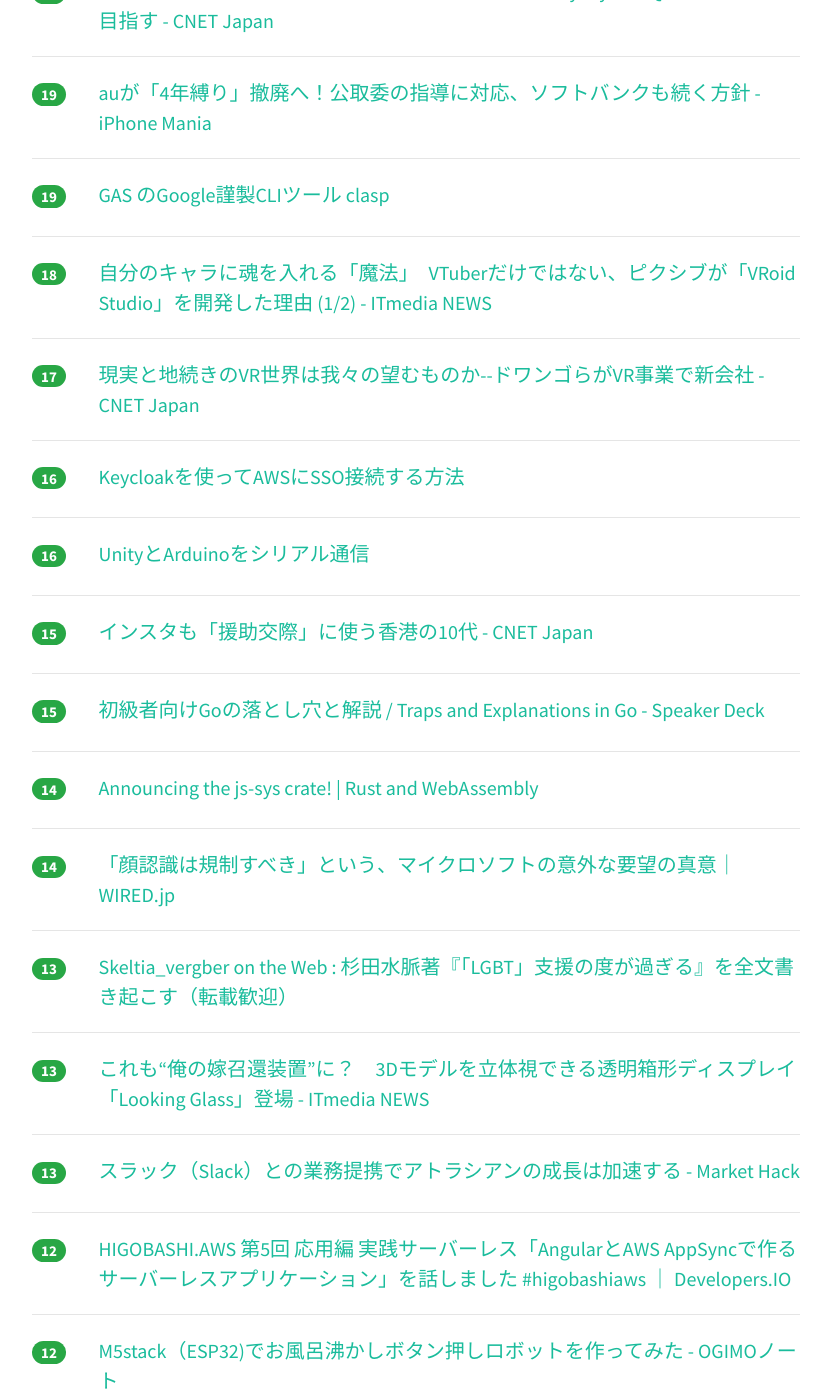
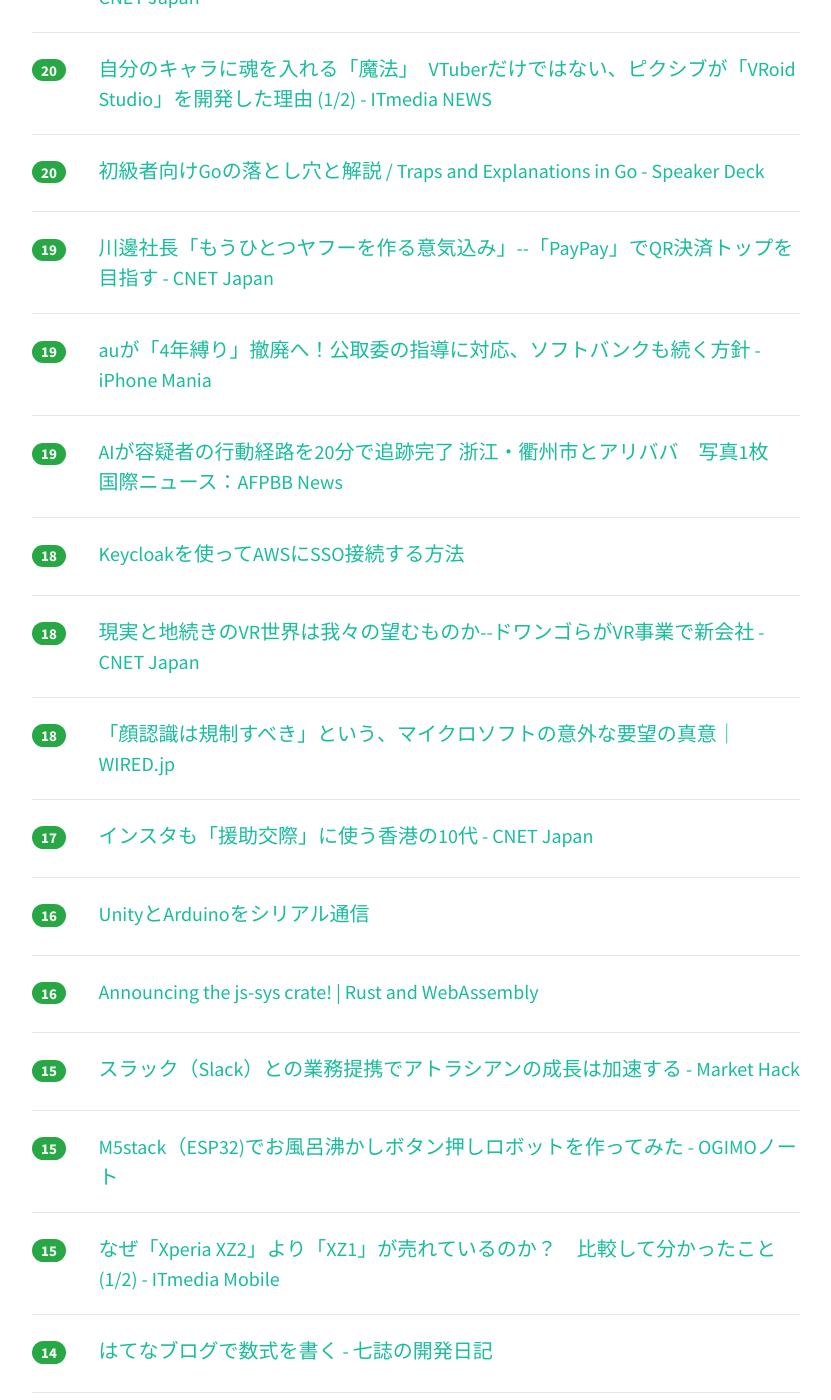
Before and after one commit to yatta47/hatena-matome-site, a Jekyll site: the page built from _posts/2018-07-28-hatena.md, in a window 1280 px wide and 1400 px high, scrolled down 1444 px. Shown: the whole window, without its empty margins (224-1055 px from the left). Built offline with Jekyll 4.4.1, drawn with Linux system fonts in a browser that asks for light colours; nearby versions of some CDN libraries; some of the changed text lies outside the part shown.

Commit message:
Updated 2018-07-28

```diff
--- a/_posts/2018-07-28-hatena.md
+++ b/_posts/2018-07-28-hatena.md
@@ -1,64 +1,79 @@
 ---
 layout: post
 title:  "2018-07-28 はてぶIT"
-date:   2018-07-28 13:01:51
+date:   2018-07-28 14:01:55
 tags: [it-hotentry]
 ---
-46 件のデータあり
+48 件のデータあり
 
 <hr><div class="row">
-<div class="col-1"><span class="badge badge-pill badge-success h2">177</span></div>
+<div class="col-1"><span class="badge badge-pill badge-success h2">184</span></div>
 <div class="col-11"><a href='http://twitter.com/HiromitsuTakagi/status/1022834429356531712' target='_blank'>Hiromitsu Takagiさんのツイート: "全く出鱈目な注意喚起。対策の案内が出鱈目。 https://t.co/gTCApCppvV （ネットワーク報道部記者 郡義之 飯田耕太）"</a></div>
 </div>
 <hr>
 <div class="row">
-<div class="col-1"><span class="badge badge-pill badge-success h2">123</span></div>
+<div class="col-1"><span class="badge badge-pill badge-success h2">134</span></div>
 <div class="col-11"><a href='https://tech.nikkeibp.co.jp/atcl/nxt/news/18/02165/' target='_blank'>多摩のビル建設現場火災、AWS向けデータセンターの可能性が濃厚 | 日経 xTECH（クロステック）</a></div>
 </div>
 <hr>
 <div class="row">
-<div class="col-1"><span class="badge badge-pill badge-success h2">117</span></div>
+<div class="col-1"><span class="badge badge-pill badge-success h2">125</span></div>
 <div class="col-11"><a href='http://kabumatome.doorblog.jp/archives/65923409.html' target='_blank'>安藤ハザマ、Amazonの新データセンターと噂の工事中建物を燃やす : 市況かぶ全力２階建</a></div>
 </div>
 <hr>
 <div class="row">
-<div class="col-1"><span class="badge badge-pill badge-success h2">108</span></div>
+<div class="col-1"><span class="badge badge-pill badge-success h2">124</span></div>
 <div class="col-11"><a href='http://nomolk.hatenablog.com/entry/2018/07/28/005600' target='_blank'>Python+OpenCVで居眠りを検出してArduinoでエアコンの設定温度を下げる - nomolkのブログ</a></div>
 </div>
 <hr>
 <div class="row">
-<div class="col-1"><span class="badge badge-pill badge-success h2">83</span></div>
+<div class="col-1"><span class="badge badge-pill badge-success h2">109</span></div>
 <div class="col-11"><a href='https://blog.amedama.jp/entry/2018/07/28/003342' target='_blank'>Python: Selenium + Headless Chrome で Web ページ全体のスクリーンショットを撮る - CUBE SUGAR CONTAINER</a></div>
 </div>
 <hr>
 <div class="row">
-<div class="col-1"><span class="badge badge-pill badge-success h2">39</span></div>
+<div class="col-1"><span class="badge badge-pill badge-success h2">42</span></div>
 <div class="col-11"><a href='https://qiita.com/cawpea/items/c6cc6e2b9baaec1bca62' target='_blank'>Vue.jsで開発を始める前に決めておきたい事</a></div>
 </div>
 <hr>
 <div class="row">
-<div class="col-1"><span class="badge badge-pill badge-success h2">26</span></div>
+<div class="col-1"><span class="badge badge-pill badge-success h2">30</span></div>
 <div class="col-11"><a href='https://sudofox.hatenablog.com/entry/2018/07/28/063745' target='_blank'>An Open Letter to Google - austinburk's blog</a></div>
 </div>
 <hr>
 <div class="row">
-<div class="col-1"><span class="badge badge-pill badge-success h2">23</span></div>
+<div class="col-1"><span class="badge badge-pill badge-success h2">27</span></div>
+<div class="col-11"><a href='https://tatsu-zine.com/books/clean-architecture' target='_blank'>Clean Architecture 達人に学ぶソフトウェアの構造と設計【委託】 - 達人出版会</a></div>
+</div>
+<hr>
+<div class="row">
+<div class="col-1"><span class="badge badge-pill badge-success h2">25</span></div>
+<div class="col-11"><a href='http://appllio.com/smartphone-document-print-out-cvs' target='_blank'>スマホにあるPDF・エクセル等の文書をコンビニで印刷する方法【セブン／ローソン／ファミマなど】 | アプリオ</a></div>
+</div>
+<hr>
+<div class="row">
+<div class="col-1"><span class="badge badge-pill badge-success h2">24</span></div>
 <div class="col-11"><a href='https://qiita.com/msssgur/items/a0c4ceeabb68e9ed9743' target='_blank'>chrootとDockerの使い分け</a></div>
 </div>
 <hr>
 <div class="row">
-<div class="col-1"><span class="badge badge-pill badge-success h2">22</span></div>
-<div class="col-11"><a href='http://appllio.com/smartphone-document-print-out-cvs' target='_blank'>スマホにあるPDF・エクセル等の文書をコンビニで印刷する方法【セブン／ローソン／ファミマなど】 | アプリオ</a></div>
+<div class="col-1"><span class="badge badge-pill badge-success h2">24</span></div>
+<div class="col-11"><a href='https://qiita.com/HeRo/items/4e65dcc82783b2766c03' target='_blank'>GAS のGoogle謹製CLIツール clasp</a></div>
 </div>
 <hr>
 <div class="row">
-<div class="col-1"><span class="badge badge-pill badge-success h2">22</span></div>
-<div class="col-11"><a href='https://tatsu-zine.com/books/clean-architecture' target='_blank'>Clean Architecture 達人に学ぶソフトウェアの構造と設計【委託】 - 達人出版会</a></div>
+<div class="col-1"><span class="badge badge-pill badge-success h2">23</span></div>
+<div class="col-11"><a href='https://japan.cnet.com/article/35122553/' target='_blank'>［ブックレビュー］伝えるコツは順番にあった--「一番伝わる説明の順番」 - CNET Japan</a></div>
 </div>
 <hr>
 <div class="row">
-<div class="col-1"><span class="badge badge-pill badge-success h2">21</span></div>
-<div class="col-11"><a href='https://japan.cnet.com/article/35122553/' target='_blank'>［ブックレビュー］伝えるコツは順番にあった--「一番伝わる説明の順番」 - CNET Japan</a></div>
+<div class="col-1"><span class="badge badge-pill badge-success h2">20</span></div>
+<div class="col-11"><a href='http://www.itmedia.co.jp/news/articles/1807/27/news133.html' target='_blank'>自分のキャラに魂を入れる「魔法」　VTuberだけではない、ピクシブが「VRoid Studio」を開発した理由 (1/2) - ITmedia NEWS</a></div>
+</div>
+<hr>
+<div class="row">
+<div class="col-1"><span class="badge badge-pill badge-success h2">20</span></div>
+<div class="col-11"><a href='https://speakerdeck.com/budougumi0617/traps-and-explanations-in-go' target='_blank'>初級者向けGoの落とし穴と解説 / Traps and Explanations in Go - Speaker Deck</a></div>
 </div>
 <hr>
 <div class="row">
@@ -73,22 +88,27 @@ tags: [it-hotentry]
 <hr>
 <div class="row">
 <div class="col-1"><span class="badge badge-pill badge-success h2">19</span></div>
-<div class="col-11"><a href='https://qiita.com/HeRo/items/4e65dcc82783b2766c03' target='_blank'>GAS のGoogle謹製CLIツール clasp</a></div>
+<div class="col-11"><a href='http://www.afpbb.com/articles/-/3184066' target='_blank'>AIが容疑者の行動経路を20分で追跡完了 浙江・衢州市とアリババ　写真1枚　国際ニュース：AFPBB News</a></div>
 </div>
 <hr>
 <div class="row">
 <div class="col-1"><span class="badge badge-pill badge-success h2">18</span></div>
-<div class="col-11"><a href='http://www.itmedia.co.jp/news/articles/1807/27/news133.html' target='_blank'>自分のキャラに魂を入れる「魔法」　VTuberだけではない、ピクシブが「VRoid Studio」を開発した理由 (1/2) - ITmedia NEWS</a></div>
+<div class="col-11"><a href='https://www.ryuzee.com/contents/blog/7129' target='_blank'>Keycloakを使ってAWSにSSO接続する方法</a></div>
+</div>
+<hr>
+<div class="row">
+<div class="col-1"><span class="badge badge-pill badge-success h2">18</span></div>
+<div class="col-11"><a href='https://japan.cnet.com/article/35123181/' target='_blank'>現実と地続きのVR世界は我々の望むものか--ドワンゴらがVR事業で新会社 - CNET Japan</a></div>
+</div>
+<hr>
+<div class="row">
+<div class="col-1"><span class="badge badge-pill badge-success h2">18</span></div>
+<div class="col-11"><a href='https://wired.jp/2018/07/27/regulation-of-facial-recognition/' target='_blank'>「顔認識は規制すべき」という、マイクロソフトの意外な要望の真意｜WIRED.jp</a></div>
 </div>
 <hr>
 <div class="row">
 <div class="col-1"><span class="badge badge-pill badge-success h2">17</span></div>
-<div class="col-11"><a href='https://japan.cnet.com/article/35123181/' target='_blank'>現実と地続きのVR世界は我々の望むものか--ドワンゴらがVR事業で新会社 - CNET Japan</a></div>
-</div>
-<hr>
-<div class="row">
-<div class="col-1"><span class="badge badge-pill badge-success h2">16</span></div>
-<div class="col-11"><a href='https://www.ryuzee.com/contents/blog/7129' target='_blank'>Keycloakを使ってAWSにSSO接続する方法</a></div>
+<div class="col-11"><a href='https://japan.cnet.com/article/35122990/' target='_blank'>インスタも「援助交際」に使う香港の10代 - CNET Japan</a></div>
 </div>
 <hr>
 <div class="row">
@@ -97,23 +117,28 @@ tags: [it-hotentry]
 </div>
 <hr>
 <div class="row">
-<div class="col-1"><span class="badge badge-pill badge-success h2">15</span></div>
-<div class="col-11"><a href='https://japan.cnet.com/article/35122990/' target='_blank'>インスタも「援助交際」に使う香港の10代 - CNET Japan</a></div>
+<div class="col-1"><span class="badge badge-pill badge-success h2">16</span></div>
+<div class="col-11"><a href='https://rustwasm.github.io/2018/07/26/announcing-the-js-sys-crate.html' target='_blank'>Announcing the js-sys crate! | Rust and WebAssembly</a></div>
 </div>
 <hr>
 <div class="row">
 <div class="col-1"><span class="badge badge-pill badge-success h2">15</span></div>
-<div class="col-11"><a href='https://speakerdeck.com/budougumi0617/traps-and-explanations-in-go' target='_blank'>初級者向けGoの落とし穴と解説 / Traps and Explanations in Go - Speaker Deck</a></div>
+<div class="col-11"><a href='http://markethack.net/archives/52084044.html' target='_blank'>スラック（Slack）との業務提携でアトラシアンの成長は加速する - Market Hack</a></div>
+</div>
+<hr>
+<div class="row">
+<div class="col-1"><span class="badge badge-pill badge-success h2">15</span></div>
+<div class="col-11"><a href='http://ogimotokin.hatenablog.com/entry/2018/07/28/020711' target='_blank'>M5stack（ESP32)でお風呂沸かしボタン押しロボットを作ってみた - OGIMOノート</a></div>
+</div>
+<hr>
+<div class="row">
+<div class="col-1"><span class="badge badge-pill badge-success h2">15</span></div>
+<div class="col-11"><a href='http://www.itmedia.co.jp/mobile/articles/1807/28/news020.html' target='_blank'>なぜ「Xperia XZ2」より「XZ1」が売れているのか？　比較して分かったこと (1/2) - ITmedia Mobile</a></div>
 </div>
 <hr>
 <div class="row">
 <div class="col-1"><span class="badge badge-pill badge-success h2">14</span></div>
-<div class="col-11"><a href='https://rustwasm.github.io/2018/07/26/announcing-the-js-sys-crate.html' target='_blank'>Announcing the js-sys crate! | Rust and WebAssembly</a></div>
-</div>
-<hr>
-<div class="row">
-<div class="col-1"><span class="badge badge-pill badge-success h2">14</span></div>
-<div class="col-11"><a href='https://wired.jp/2018/07/27/regulation-of-facial-recognition/' target='_blank'>「顔認識は規制すべき」という、マイクロソフトの意外な要望の真意｜WIRED.jp</a></div>
+<div class="col-11"><a href='http://7shi.hateblo.jp/entry/2018/07/27/185311' target='_blank'>はてなブログで数式を書く - 七誌の開発日記</a></div>
 </div>
 <hr>
 <div class="row">
@@ -128,7 +153,12 @@ tags: [it-hotentry]
 <hr>
 <div class="row">
 <div class="col-1"><span class="badge badge-pill badge-success h2">13</span></div>
-<div class="col-11"><a href='http://markethack.net/archives/52084044.html' target='_blank'>スラック（Slack）との業務提携でアトラシアンの成長は加速する - Market Hack</a></div>
+<div class="col-11"><a href='https://japan.cnet.com/article/35123097/' target='_blank'>従業員が今後も使いたいICTツールはノートPCに接続するPCモニタ--IDC調べ - CNET Japan</a></div>
+</div>
+<hr>
+<div class="row">
+<div class="col-1"><span class="badge badge-pill badge-success h2">13</span></div>
+<div class="col-11"><a href='https://japan.zdnet.com/article/35123118/' target='_blank'>どうなるPython--生みの親「優しい終身の独裁者から引退」表明で衝撃 - ZDNet Japan</a></div>
 </div>
 <hr>
 <div class="row">
@@ -138,17 +168,7 @@ tags: [it-hotentry]
 <hr>
 <div class="row">
 <div class="col-1"><span class="badge badge-pill badge-success h2">12</span></div>
-<div class="col-11"><a href='http://ogimotokin.hatenablog.com/entry/2018/07/28/020711' target='_blank'>M5stack（ESP32)でお風呂沸かしボタン押しロボットを作ってみた - OGIMOノート</a></div>
-</div>
-<hr>
-<div class="row">
-<div class="col-1"><span class="badge badge-pill badge-success h2">12</span></div>
-<div class="col-11"><a href='http://www.afpbb.com/articles/-/3184066' target='_blank'>AIが容疑者の行動経路を20分で追跡完了 浙江・衢州市とアリババ　写真1枚　国際ニュース：AFPBB News</a></div>
-</div>
-<hr>
-<div class="row">
-<div class="col-1"><span class="badge badge-pill badge-success h2">12</span></div>
-<div class="col-11"><a href='http://www.itmedia.co.jp/mobile/articles/1807/28/news020.html' target='_blank'>なぜ「Xperia XZ2」より「XZ1」が売れているのか？　比較して分かったこと (1/2) - ITmedia Mobile</a></div>
+<div class="col-11"><a href='https://japan.cnet.com/article/35123021/' target='_blank'>会社員の半数以上が“昭和的な会社や働き方”--イメージは「休暇が取りづらい」 - CNET Japan</a></div>
 </div>
 <hr>
 <div class="row">
@@ -163,17 +183,12 @@ tags: [it-hotentry]
 <hr>
 <div class="row">
 <div class="col-1"><span class="badge badge-pill badge-success h2">11</span></div>
-<div class="col-11"><a href='http://7shi.hateblo.jp/entry/2018/07/27/185311' target='_blank'>はてなブログで数式を書く - 七誌の開発日記</a></div>
-</div>
-<hr>
-<div class="row">
-<div class="col-1"><span class="badge badge-pill badge-success h2">11</span></div>
 <div class="col-11"><a href='https://allforallinternetusers.blogspot.com/2018/07/google20187.html' target='_blank'>ちらうら: Google品質評価ガイドライン&#65288;2018年7月版&#65289;解説 &#12288;</a></div>
 </div>
 <hr>
 <div class="row">
 <div class="col-1"><span class="badge badge-pill badge-success h2">10</span></div>
-<div class="col-11"><a href='https://japan.cnet.com/article/35123097/' target='_blank'>従業員が今後も使いたいICTツールはノートPCに接続するPCモニタ--IDC調べ - CNET Japan</a></div>
+<div class="col-11"><a href='https://qiita.com/ysuzuki963/items/a31c31735e5b8bed06fe' target='_blank'>CentOS7にDockerをインストールしてみた。</a></div>
 </div>
 <hr>
 <div class="row">
@@ -182,13 +197,13 @@ tags: [it-hotentry]
 </div>
 <hr>
 <div class="row">
-<div class="col-1"><span class="badge badge-pill badge-success h2">9</span></div>
-<div class="col-11"><a href='https://japan.cnet.com/article/35123021/' target='_blank'>会社員の半数以上が“昭和的な会社や働き方”--イメージは「休暇が取りづらい」 - CNET Japan</a></div>
+<div class="col-1"><span class="badge badge-pill badge-success h2">8</span></div>
+<div class="col-11"><a href='https://japan.cnet.com/article/35123044/' target='_blank'>宿泊業界に寄付という新風--「KIKKA」が愛されるホステルになることで得る無二の価値 - CNET Japan</a></div>
 </div>
 <hr>
 <div class="row">
 <div class="col-1"><span class="badge badge-pill badge-success h2">8</span></div>
-<div class="col-11"><a href='https://japan.cnet.com/article/35123044/' target='_blank'>宿泊業界に寄付という新風--「KIKKA」が愛されるホステルになることで得る無二の価値 - CNET Japan</a></div>
+<div class="col-11"><a href='https://github.com/mkaz/termgraph' target='_blank'>mkaz/termgraph: a python command-line tool which draws basic graphs in the terminal</a></div>
 </div>
 <hr>
 <div class="row">
@@ -203,36 +218,31 @@ tags: [it-hotentry]
 <hr>
 <div class="row">
 <div class="col-1"><span class="badge badge-pill badge-success h2">7</span></div>
-<div class="col-11"><a href='https://qiita.com/ysuzuki963/items/a31c31735e5b8bed06fe' target='_blank'>CentOS7にDockerをインストールしてみた。</a></div>
-</div>
-<hr>
-<div class="row">
-<div class="col-1"><span class="badge badge-pill badge-success h2">6</span></div>
 <div class="col-11"><a href='https://fjct.fujitsu.com/press-release/20180725.html' target='_blank'>プレスリリース 記事本文 : 富士通クラウドテクノロジーズ</a></div>
 </div>
 <hr>
 <div class="row">
 <div class="col-1"><span class="badge badge-pill badge-success h2">6</span></div>
-<div class="col-11"><a href='https://github.com/mkaz/termgraph' target='_blank'>mkaz/termgraph: a python command-line tool which draws basic graphs in the terminal</a></div>
+<div class="col-11"><a href='https://www.sedge-design.com/2018/07/decade-to-zio.html' target='_blank'>ヒーローのデザイン 仮面ライダーディケイドからジオウを探る|SedgeDesign</a></div>
+</div>
+<hr>
+<div class="row">
+<div class="col-1"><span class="badge badge-pill badge-success h2">6</span></div>
+<div class="col-11"><a href='https://simchange.jp/travel-sim/' target='_blank'>海外で使える格安SIMを紹介！海外でデータ通信するには？</a></div>
 </div>
 <hr>
 <div class="row">
 <div class="col-1"><span class="badge badge-pill badge-success h2">5</span></div>
-<div class="col-11"><a href='https://japan.zdnet.com/article/35123118/' target='_blank'>どうなるPython--生みの親「優しい終身の独裁者から引退」表明で衝撃 - ZDNet Japan</a></div>
-</div>
-<hr>
-<div class="row">
-<div class="col-1"><span class="badge badge-pill badge-success h2">5</span></div>
-<div class="col-11"><a href='https://www.sedge-design.com/2018/07/decade-to-zio.html' target='_blank'>ヒーローのデザイン 仮面ライダーディケイドからジオウを探る|SedgeDesign</a></div>
-</div>
-<hr>
-<div class="row">
-<div class="col-1"><span class="badge badge-pill badge-success h2">4</span></div>
 <div class="col-11"><a href='https://japanese.engadget.com/2018/07/27/vr-vtuber/' target='_blank'>株式会社バーチャルキャスト設立、VR・VTuberの総合プラットフォームを推進 - Engadget 日本版</a></div>
 </div>
 <hr>
 <div class="row">
-<div class="col-1"><span class="badge badge-pill badge-success h2">4</span></div>
-<div class="col-11"><a href='https://simchange.jp/travel-sim/' target='_blank'>海外で使える格安SIMを紹介！海外でデータ通信するには？</a></div>
+<div class="col-1"><span class="badge badge-pill badge-success h2">3</span></div>
+<div class="col-11"><a href='https://www.oreilly.co.jp/books/9784873118550/' target='_blank'>O'Reilly Japan - プログラミングRust</a></div>
 </div>
 <hr>
+<div class="row">
+<div class="col-1"><span class="badge badge-pill badge-success h2">3</span></div>
+<div class="col-11"><a href='http://www.macotakara.jp/blog/rumor/entry-35399.html' target='_blank'>次期iPad Pro、ダイヤモンドカットデザインを強調したデザインに変わる？ | Rumor | Macお宝鑑定団 blog（羅針盤）</a></div>
+</div>
+<hr>
```
